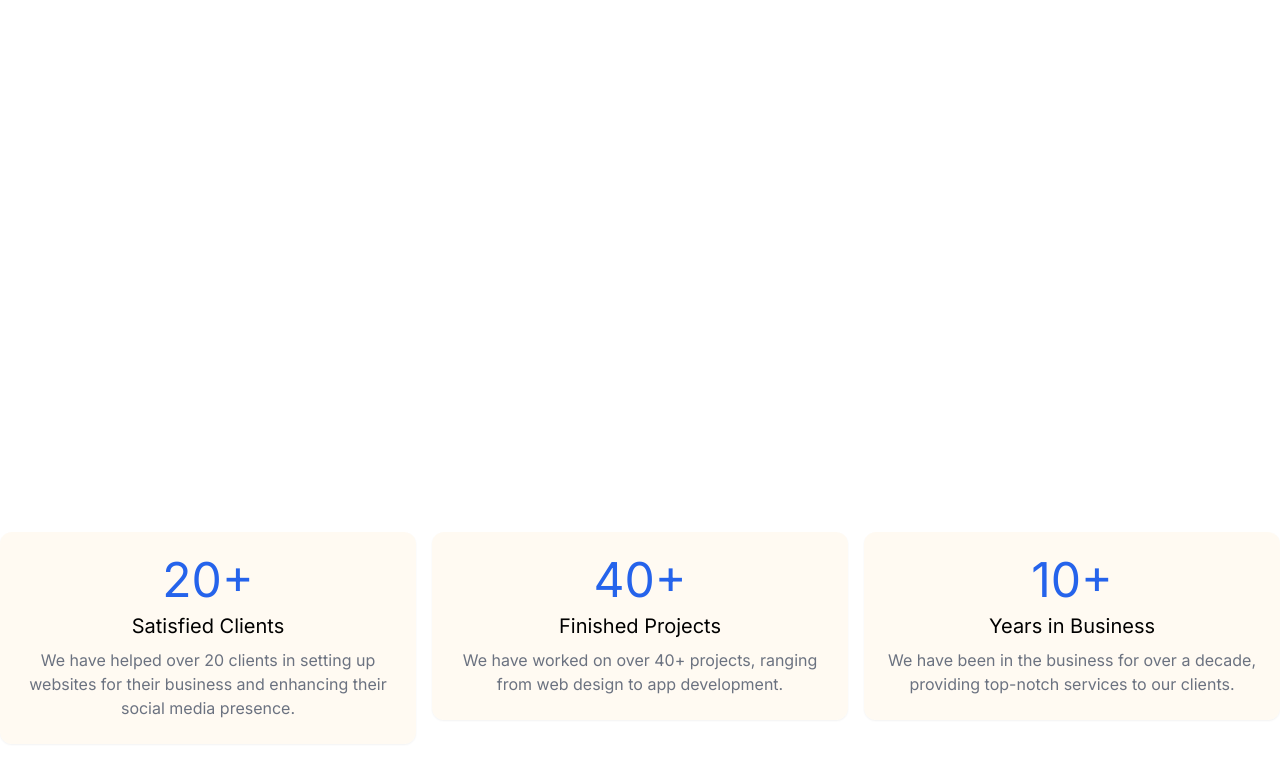
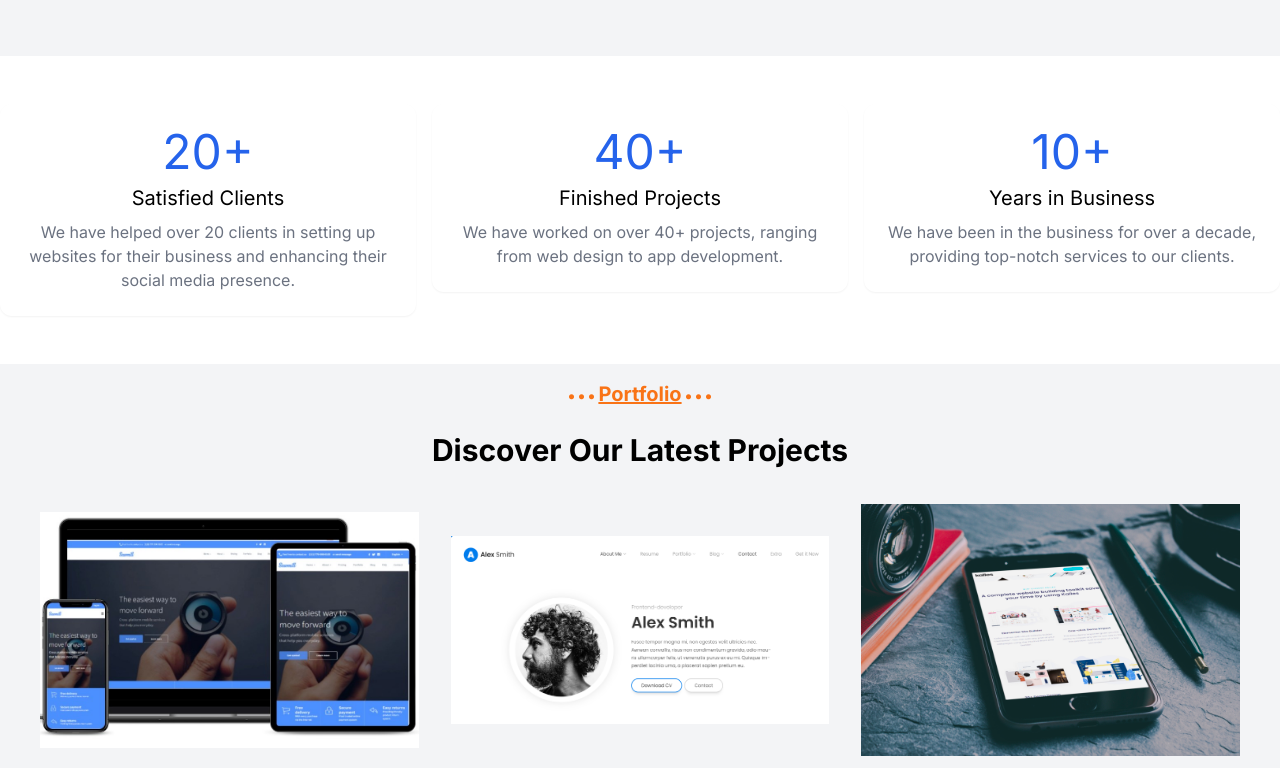
Before and after one commit to abda-torey/okab-portfolio, a Next.js app: page / in a window 1280 px wide. Shown: the part 1292-2060 px from the top of the page. Built offline with nearby package versions, Linux system fonts and the light colour scheme.

Commit message:
changed background color for portfolio and statSection

```diff
--- a/app/components/Portfolio.js
+++ b/app/components/Portfolio.js
@@ -3,14 +3,14 @@ import ProjectCard from "./ProjectCard";
 
 const Portfolio = () => {
   return (
-    <div className="p-4 h-screen bg-gray-200 mt-8">
+    <div className="p-4 h-screen bg-gray-100 mt-8">
       <div className="flex flex-col items-center">
         <span className="text-orange-500 underline relative pb-2 font-bold text-xl">
           <span className="absolute left-[-32px] top-[-10px] font-bold text-3xl">...</span>
           Portfolio
           <span className="absolute right-[-32px] top-[-10px] font-bold text-3xl">...</span>
         </span>
-        <h1 className="text-3xl font-bold text-center mt-2">
+        <h1 className="text-3xl font-bold text-center mt-4 mb-3">
           Discover Our Latest Projects
         </h1>
       </div>
--- a/app/components/ProjectCard.js
+++ b/app/components/ProjectCard.js
@@ -1,8 +1,8 @@
 // components/ProjectCard.js
 export default function ProjectCard({ title, image }) {
     return (
-      <div className="relative border-0  flex items-center justify-center">
-        <img src={image} alt={title} className="w-full h-full object-cover" />
+      <div className="relative flex items-center justify-center">
+        <img src={image} alt={title} className="w-full h-95 object-cover" />
         <div className="absolute inset-0 bg-gray-700 opacity-0 hover:opacity-80 transition-opacity duration-300 flex items-center justify-center">
           <h2 className=" text-white font-semibold text-2xl">{title}</h2>
         </div>
--- a/app/components/Services.js
+++ b/app/components/Services.js
@@ -1,7 +1,7 @@
 import { FaLaptopCode, FaSearch, FaRegLightbulb } from "react-icons/fa";
 
 const Services = () => (
-  <div className="p-4 h-screen">
+  <div className="p-8 mb-8  bg-gray-100">
     <h1 className="text-xl font-semibold text-center mt-6 mb-6">
       <span className="rounded-lg font-helvetica text-blue-600 px-3 py-1 inline-block">What We Do</span>
     </h1>
--- a/app/components/StatsSection.js
+++ b/app/components/StatsSection.js
@@ -5,7 +5,7 @@ import VisibilitySensor from "react-visibility-sensor";
 
 const StatCard = ({ end, title, description }) => {
   return (
-    <div className="max-w-sm mx-auto bg-orange-100/30 rounded-xl shadow-sm overflow-hidden md:max-w-2xl m-4 p-6">
+    <div className="max-w-sm mx-auto  rounded-xl shadow-sm overflow-hidden md:max-w-2xl m-4 p-6">
       <div className="text-blue-600 text-5xl mb-2 text-center">
         <CountUp end={end} redraw={true} suffix="+">
           {({ countUpRef, start }) => (
@@ -23,7 +23,7 @@ const StatCard = ({ end, title, description }) => {
 
 export default function StatsSection() {
   return (
-    <div className="grid lg:grid-cols-3 md:grid-cols-2 sm:grid-cols-1 gap-4 items-start">
+    <div className="grid lg:grid-cols-3  md:grid-cols-2 sm:grid-cols-1 gap-4 items-start">
       <StatCard
         end={20}
         title="Satisfied Clients"
```
